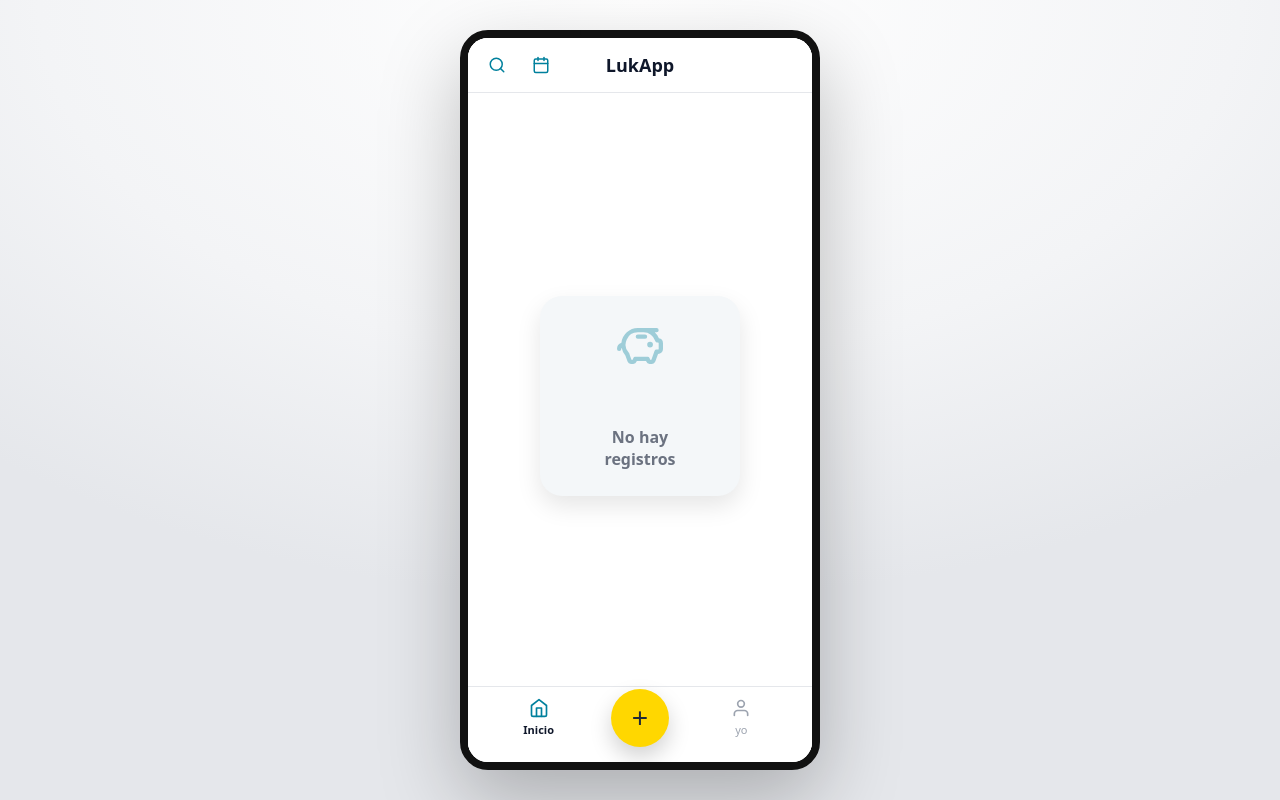
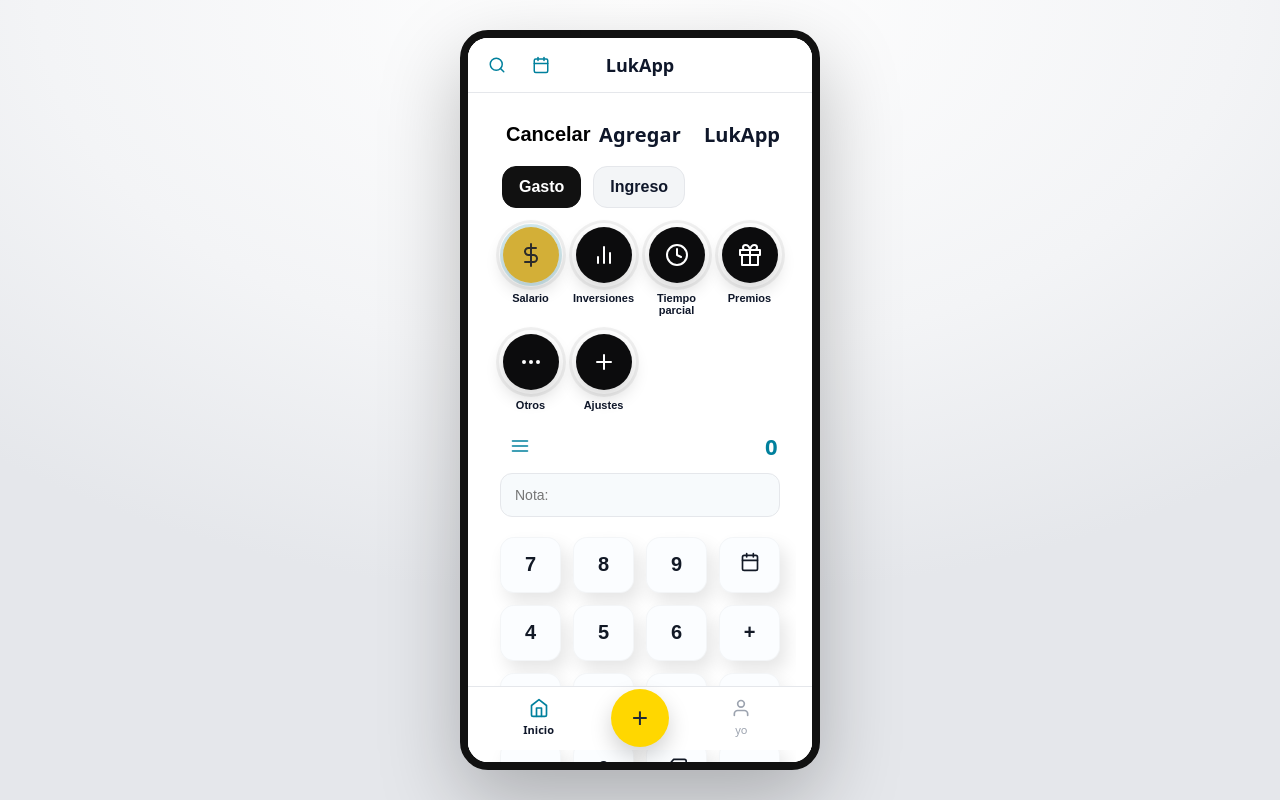
Before and after one commit to marianaUrrego/app_hibrida, a React (Vite) app: page / in a window 1280 px wide. Both pictures are taken after a click on the button "Agregar". Built offline with nearby package versions, Linux system fonts and the light colour scheme.

Commit message:
casi terminado el add

```diff
--- /dev/null
+++ b/src/pages/Add.jsx
@@ -0,0 +1,166 @@
+import { useState } from "react";
+import s from "../styles/Add.module.scss";
+import {
+  FiDollarSign,
+  FiBarChart2,
+  FiClock,
+  FiGift,
+  FiMoreHorizontal,
+  FiPlus,
+  FiMenu,
+  FiCalendar,
+  FiDelete,
+  FiCheck,
+} from "react-icons/fi";
+
+const CATS = [
+  { key: "salary", label: "Salario", Icon: FiDollarSign },
+  { key: "inv", label: "Inversiones", Icon: FiBarChart2 },
+  { key: "part", label: "Tiempo\nparcial", Icon: FiClock },
+  { key: "prize", label: "Premios", Icon: FiGift },
+  { key: "other", label: "Otros", Icon: FiMoreHorizontal },
+  { key: "more", label: "Ajustes", Icon: FiPlus },
+];
+
+export default function Add({ onCancel }) {
+  const [type, setType] = useState("gasto"); // 'gasto' | 'ingreso'
+  const [cat, setCat] = useState("salary");
+  const [note, setNote] = useState("");
+  const [amount, setAmount] = useState("0");
+
+  const press = (v) => {
+    if (v === "OK") {
+      // TODO: aquí podrías guardar la transacción antes de cerrar
+      if (onCancel) onCancel();
+      return;
+    }
+    if (v === "DEL") {
+      const next = amount.length > 1 ? amount.slice(0, -1) : "0";
+      setAmount(next.endsWith(".") ? next.slice(0, -1) : next);
+      return;
+    }
+    if (v === ".") {
+      if (!amount.includes(".")) setAmount(amount + ".");
+      return;
+    }
+    if (v === "CLR") {
+      setAmount("0");
+      return;
+    }
+    // número
+    setAmount((prev) => {
+      const clean = prev === "0" ? "" : prev;
+      const next = (clean + v).slice(0, 9);
+      return next || "0";
+    });
+  };
+
+  return (
+    <div className={s.screen}>
+      {/* Topbar inline */}
+      <div className={s.topbar}>
+        <button className={s.link} onClick={() => onCancel && onCancel()}>
+          Cancelar
+        </button>
+        <div className={s.title}>Agregar</div>
+        <div className={s.brand}>LukApp</div>
+      </div>
+
+      {/* Selector tipo */}
+      <div className={s.segmented}>
+        <button
+          className={`${s.seg} ${type === "gasto" ? s.active : ""}`}
+          onClick={() => setType("gasto")}
+        >
+          Gasto
+        </button>
+        <button
+          className={`${s.seg} ${type === "ingreso" ? s.active : ""}`}
+          onClick={() => setType("ingreso")}
+        >
+          Ingreso
+        </button>
+      </div>
+
+      {/* Categorías */}
+      <div className={s.grid}>
+        {CATS.map(({ key, label, Icon }) => (
+          <button
+          key={key}
+          className={`${s.cat} ${key === "salary" ? s.catGold : ""} ${cat === key ? s.catActive : ""}`}
+          onClick={() => setCat(key)}
+        >
+
+            <span className={s.catIcon}>
+              <Icon />
+            </span>
+            <span
+              className={s.catLabel}
+              dangerouslySetInnerHTML={{
+                __html: label.replace("\n", "<br/>"),
+              }}
+            />
+          </button>
+        ))}
+      </div>
+
+      {/* Monto */}
+      <div className={s.amountRow}>
+        <button className={s.iconBtn} aria-label="Menú">
+          <FiMenu />
+        </button>
+        <div className={s.amount}>{amount}</div>
+      </div>
+
+      {/* Nota */}
+      <div className={s.noteWrap}>
+        <input
+          className={s.note}
+          placeholder="Nota:"
+          value={note}
+          onChange={(e) => setNote(e.target.value)}
+        />
+      </div>
+
+      {/* Teclado numérico */}
+      <div className={s.pad}>
+        {/* fila 1 */}
+        <button onClick={() => press("7")}>7</button>
+        <button onClick={() => press("8")}>8</button>
+        <button onClick={() => press("9")}>9</button>
+        <button className={s.ghost} aria-label="Fecha">
+          <FiCalendar />
+        </button>
+
+        {/* fila 2 */}
+        <button onClick={() => press("4")}>4</button>
+        <button onClick={() => press("5")}>5</button>
+        <button onClick={() => press("6")}>6</button>
+        <button className={s.ghost} onClick={() => press("+")}>
+          +
+        </button>
+
+        {/* fila 3 */}
+        <button onClick={() => press("1")}>1</button>
+        <button onClick={() => press("2")}>2</button>
+        <button onClick={() => press("3")}>3</button>
+        <button className={s.ghost} onClick={() => press("-")}>
+          −
+        </button>
+
+        {/* fila 4 */}
+        <button onClick={() => press(".")}>·</button>
+        <button onClick={() => press("0")}>0</button>
+        <button className={s.ghost} onClick={() => press("DEL")}>
+          <FiDelete />
+        </button>
+        <button className={s.ok} onClick={() => press("OK")}>
+          <FiCheck />
+        </button>
+      </div>
+
+      {/* barra de gestos */}
+      <div className={s.homebar} />
+    </div>
+  );
+}
--- a/src/pages/Home.jsx
+++ b/src/pages/Home.jsx
@@ -4,19 +4,35 @@
 import EmptyState from '../components/EmptyState.jsx';
 import BottomNav from '../components/BottomNav.jsx';
 import CalendarComponent from '../components/Calendar.jsx';
+import Add from '../pages/Add.jsx';
 import layout from '../styles/Layout.module.scss';
 
 export default function Home() {
   const [showCalendar, setShowCalendar] = useState(false);
-
+  const [showAdd, setShowAdd] = useState(false);
   return (
     <div className={layout.screen}>
       <TopBar onCalendarClick={() => setShowCalendar(!showCalendar)} />
+
       <main className={layout.content}>
-        {showCalendar && <CalendarComponent />}
-        <EmptyState />
+        {showAdd ? (
+          <Add onCancel={() => setShowAdd(false)} />
+        ) : (
+          <>
+            {showCalendar && <CalendarComponent />}
+            <EmptyState />
+          </>
+        )}
       </main>
-      <button className={layout.fab} aria-label="Agregar">+</button>
+
+      <button
+        className={layout.fab}
+        aria-label="Agregar"
+        onClick={() => setShowAdd(true)}
+      >
+        +
+      </button>
+
       <BottomNav />
     </div>
   );
--- /dev/null
+++ b/src/styles/Add.module.scss
@@ -0,0 +1,185 @@
+@use './variables' as *;
+
+/* ================== Layout ================== */
+.screen{
+  padding: 14px 16px 12px;
+  min-height: 100%;
+  background: #fff;
+  color: $fg;
+  font-family: 'Offside', ui-sans-serif, system-ui;
+  overflow-x: hidden;          /* evita desbordes laterales */
+  box-sizing: border-box;
+}
+
+/* ================== Topbar ================== */
+/* "Cancelar   Agregar   LukApp" */
+.topbar{
+  display: grid;
+  grid-template-columns: 1fr auto 1fr;
+  align-items: center;
+  padding: 6px 0 12px;
+}
+.link{ justify-self: start;  font-weight: 800; font-size: 20px; border: 0; background: transparent; }
+.title{ justify-self: center; font-weight: 800; font-size: 20px; letter-spacing: .2px; }
+.brand{ justify-self: end;   font-weight: 800; font-size: 20px; }
+
+/* ================== Segmented ================== */
+.segmented{
+  display: flex;
+  gap: 12px;
+  margin: 6px 2px 18px;      /* pequeño respiro lateral */
+  justify-content: flex-start;
+}
+.seg{
+  height: 42px;
+  padding: 0 16px;
+  border-radius: 14px;
+  border: 1px solid $line;
+  background: #f3f5f7;
+  color: $fg;
+  font-weight: 800;
+  font-size: 16px;
+  white-space: nowrap;
+}
+.active{
+  background: #111;
+  color: #fff;
+  border-color: #111;
+}
+
+/* ================== Categorías ================== */
+/* 4 por fila y sin desbordes */
+.grid{
+  display: grid;
+  grid-template-columns: repeat(4, minmax(0, 1fr));
+  gap: 16px 16px;
+  margin: 6px 2px 12px;
+}
+
+.cat{
+  display: flex;
+  flex-direction: column;
+  align-items: center;
+  gap: 10px;
+  background: transparent;
+  border: 0;
+  cursor: pointer;
+}
+
+/* círculo */
+.catIcon{
+  position: relative;        /* importante para ::after */
+  width: 56px;
+  height: 56px;
+  border-radius: 50%;
+  display: grid;
+  place-items: center;
+  background: #0c0c0d;
+  color: #fff;
+  box-shadow: 0 8px 18px rgba(0,0,0,.16);
+  svg{ font-size: 24px; }
+}
+
+/* halo sutil */
+.catIcon::after{
+  content: "";
+  position: absolute;
+  inset: -4px;
+  border-radius: 50%;
+  box-shadow: 0 0 0 3px rgba(0,0,0,.06);
+  pointer-events: none;
+}
+
+/* “Salario” en dorado (aplica con clase .catGold en el botón) */
+.catGold .catIcon{
+  background: $gold;
+  color: #2b2b2b;
+}
+
+/* estado activo (outline suave) */
+.catActive .catIcon{
+  outline: 3px solid rgba($blue, .18);
+}
+
+/* etiqueta */
+.catLabel{
+  text-align: center;
+  white-space: pre-line;
+  font-size: 11px;
+  line-height: 1.05;
+  font-weight: 800;
+  color: $fg;
+}
+
+/* ================== Divider fino ================== */
+.divider{
+  height: 1px;
+  background: $line;
+  opacity: .9;
+  margin: 6px 0 10px;
+}
+
+/* ================== Fila de monto ================== */
+.amountRow{
+  display: flex;
+  align-items: center;
+  justify-content: space-between;
+  padding: 6px 2px 4px;
+}
+.iconBtn{
+  width: 36px; height: 28px;
+  display: grid; place-items: center;
+  border: 0; background: transparent;
+  color: $blue; font-size: 20px;
+}
+.amount{
+  font-size: 22px;
+  font-weight: 900;
+  color: $blue;
+  letter-spacing: .5px;
+}
+
+/* ================== Nota ================== */
+.noteWrap{ padding: 8px 0 12px; }
+.note{
+  width: 100%; height: 44px; padding: 0 14px;
+  border: 1px solid $line; border-radius: 12px;
+  background: #f7fafc; font-size: 14px;
+}
+
+/* ================== Teclado ================== */
+.pad{
+  display: grid;
+  grid-template-columns: repeat(4, 1fr);
+  gap: 12px;
+  margin-top: 8px;
+}
+.pad > button{
+  height: 56px;                /* cabe completo en pantalla */
+  border-radius: 14px;
+  border: none;
+  font-size: 20px;
+  font-weight: 900;
+  color: #121926;
+  background: #fbfdff;
+  box-shadow:
+    6px 10px 18px rgba(0,0,0,.10),
+    inset 0 0 0 1px rgba(0,0,0,.03);
+}
+.ghost{
+  background: #eef3f7;
+  font-size: 19px;
+}
+.ok{
+  background: $yellow;
+  color: #1f2937;
+  display: grid; place-items: center;
+  font-size: 20px; font-weight: 900;
+}
+
+/* ================== Home bar (gesto) ================== */
+.homebar{
+  width: 120px; height: 5px; border-radius: 4px;
+  background: #0f172a; opacity: .75;
+  margin: 18px auto 6px;
+}
```
